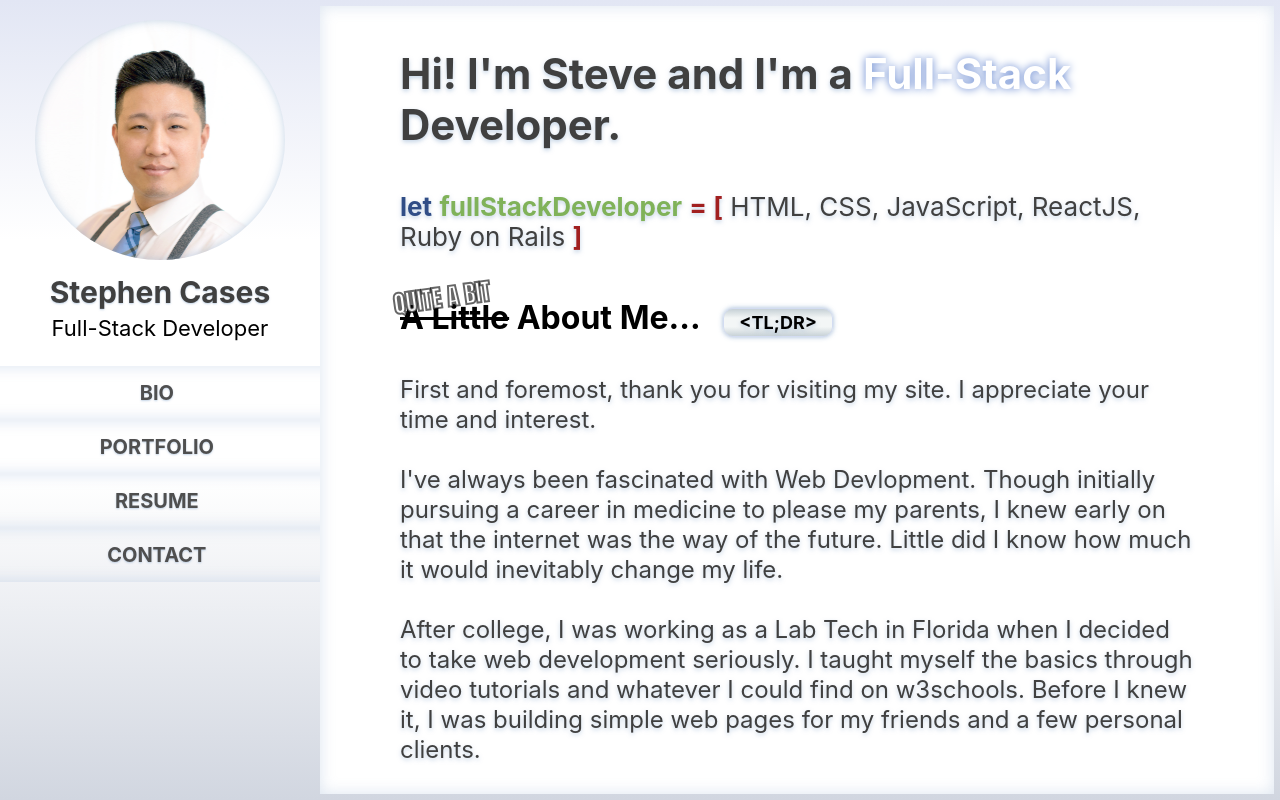
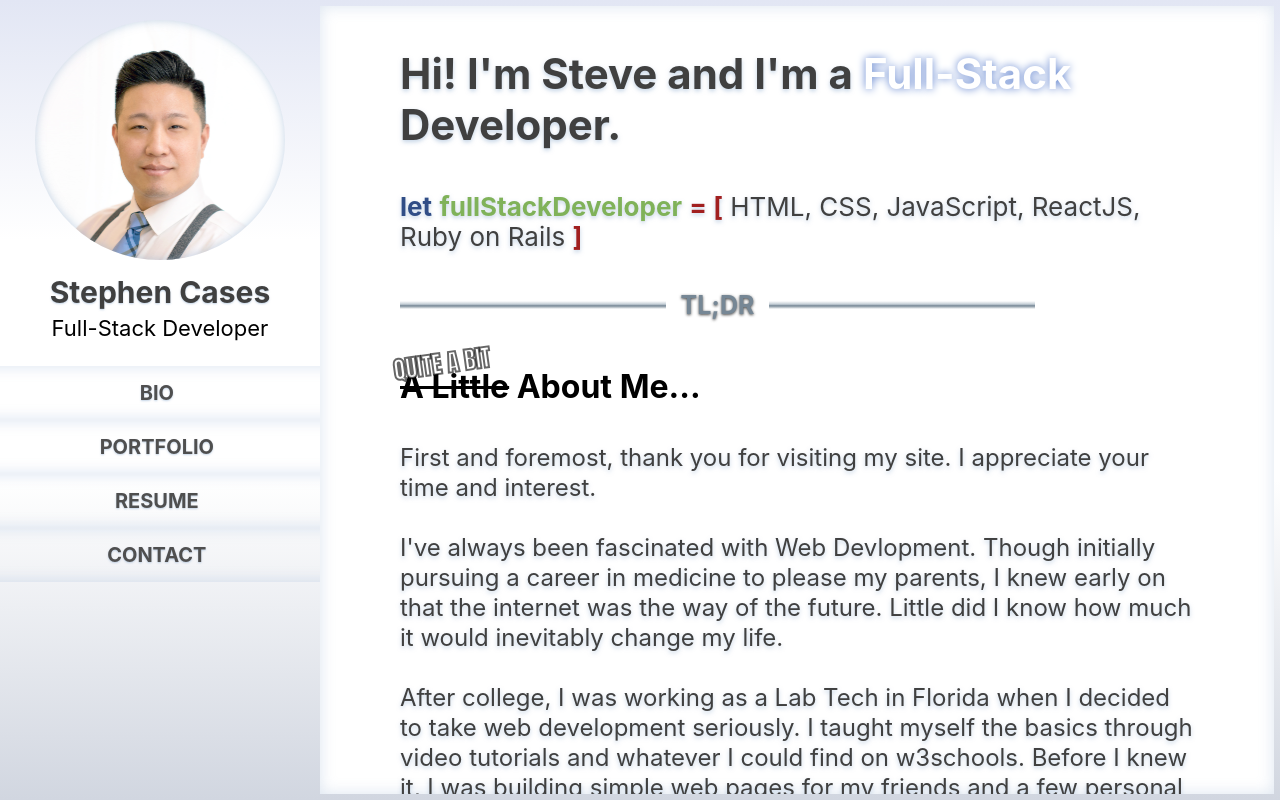
Before and after one commit to builtforsomethingbigger/stephencases.com, a React (Create React App) app: page / in a window 1280 px wide. Built offline with nearby package versions, Linux system fonts and the light colour scheme; no server answers.

Commit message:
TLDR updates

```diff
--- a/src/components/main/Bio.js
+++ b/src/components/main/Bio.js
@@ -24,7 +24,10 @@ import '../../styles/Bio.css';
                     <b className="text-blue">let</b>&nbsp;<b className="text-green">fullStackDeveloper</b>&nbsp;<b className="text-red">= {`[`}</b>&nbsp;HTML, CSS, JavaScript, ReactJS, Ruby on Rails <b className="text-red">{`]`}</b>
                 </p>
                 <div className="bio-content-wrapper" style={{display: bioContent}}>
-                    <h1><s>A Little</s> About Me...&nbsp;&nbsp; <span className="tldr-btn" onClick={() => expandCard()}>{`<TL;DR>`}</span></h1>
+                    <div className="tldr" onClick={() => expandCard()}>
+                        <p className="tldr-text">TL;DR</p>
+                    </div>
+                    <h1><s>A Little</s> About Me...</h1>
                     <div className="aBit">QUITE A BIT</div>
                     <p className="bio-content">
                         First and foremost, thank you for visiting my site. I appreciate your time and interest.
--- a/src/styles/Bio.css
+++ b/src/styles/Bio.css
@@ -51,30 +51,42 @@
     text-align: left;
     text-shadow: 0px 2px 4px rgba(138, 169, 205, 0.5);
 }
-.tldr-btn{
-    /* position: relative;
-    display: block; */
-    width: fit-content;
-    margin-bottom: 50px;
+.tldr{
+    position: relative;
+    display: inline-block;
+    width: 80%;
+    margin-top: -50px;
     font-size: 18px;
     font-weight: bold;
     background: linear-gradient(
         to bottom,
-        rgba(200, 210, 215) 2%,
-        rgba(243, 246, 246) 33%,
-        rgba(243, 246, 246) 66%,
-        rgba(200, 210, 215) 100%
+        rgb(255, 255, 255) 0%,
+        rgba(255, 255, 255) 45%,
+        rgb(196, 206, 214) 49%,
+        rgb(118, 135, 149) 51%,
+        rgba(255, 255, 255) 55%,
+        rgba(255, 255, 255) 100%
     );
 
-    padding: 3px 15px;
-    border: 1px solid rgb(211, 220, 241);
     border-radius: 10px;
-    box-shadow: 0px 0px 5px rgba(138, 169, 205, 0.8);
     text-shadow: 0px 2px 4px rgba(138, 169, 205, 0.5);
+    text-align: center;
     cursor: pointer;
 }
 .tldr-btn:hover{
     box-shadow: inset 0px 0px 8px rgba(138, 169, 205, 0.8);
+}
+.tldr-text{
+    position: relative;
+    display: inline-block;
+    width: fit-content;
+    height: fit-content;
+    padding: 0px 15px;
+    background-color: white;
+    font-size: 25px;
+    color: rgb(118, 135, 149);
+    text-shadow: 0px 1px 3px rgb(69, 69, 69);
+    text-align: center;
 }
 .bio-body{
     padding: 0px 80px;
@@ -102,7 +114,7 @@
 .aBit{
     position: relative;
     display: block;
-    top: -128px;
+    top: -130px;
     left: -10px;
     font-family: Impact, Haettenschweiler, 'Arial Narrow Bold', sans-serif;
     font-size: 24px;
--- a/src/styles/Contact.css
+++ b/src/styles/Contact.css
@@ -24,6 +24,13 @@
     height: fit-content;
     top: 50px;
     padding: 20px;
+    background: linear-gradient(
+        to bottom right,
+        rgb(226, 230, 244) 0%,
+        rgb(255, 255, 255) 50%,
+        rgb(255, 255, 255) 60%,
+        rgb(209, 214, 224) 100%
+    );
     border-radius: 25px;
     box-shadow: 0px 0px 15px rgba(138, 169, 205, 0.5);
 }
@@ -36,7 +43,7 @@ input{
     font-family: sans-serif;
     font-size: 15px;
     padding-left: 8px;
-    border: 1px solid rgb(75, 141, 217);
+    border: 1px solid rgb(166, 180, 195);
     border-radius: 8px;
     box-shadow: inset 0px 0px 6px rgba(10, 50, 95, 0.6);
 }
@@ -53,6 +60,7 @@ input:hover{
     padding: 8px;
     text-align: left;
     border: none;
+    border: 1px solid rgb(166, 180, 195);
     border-radius: 8px;
     box-shadow: inset 0px 0px 6px rgba(10, 50, 95, 0.6);
 }
@@ -78,10 +86,23 @@ input:hover{
 .contact-submit-btn{
     width: fit-content;
     height: fit-content;
-    padding: 8px 15px;
-    border: 1px solid rgb(75, 141, 217);
+    padding: 8px 25px;
+    border: 2px solid rgb(124, 180, 243);
     border-radius: 10px;
-    box-shadow: 0px 0px 15px rgba(138, 169, 205, 0.5);
+    background: linear-gradient(
+        to bottom,
+        rgb(136, 199, 231) 2%,
+        rgba(75, 141, 217) 33%,
+        rgba(75, 141, 217) 66%,
+        rgba(136, 199, 231) 100%
+    );
+    box-shadow: 0px 2px 8px rgb(145, 165, 188);
+    font-size: 15px;
+    font-weight: bold;
+    color: white;
+}
+.contact-submit-btn:hover{
+    box-shadow: inset 0px 0px 15px rgba(255, 255, 255, 0.5);
 }
 .thank-you-reponse{
     position: relative;
--- a/src/styles/Portfolio.css
+++ b/src/styles/Portfolio.css
@@ -25,6 +25,13 @@
     display: inline-block;
     width: 80%;
     height: fit-content;
+    background: linear-gradient(
+        to bottom,
+        rgb(226, 230, 244) 0%,
+        rgb(255, 255, 255) 50%,
+        rgb(255, 255, 255) 60%,
+        rgb(209, 214, 224) 100%
+    );
     box-shadow: 0px 0px 15px rgba(138, 169, 205, 0.5);
     border: 2px solid rgba(143, 166, 205, 0.3);
     border-radius: 20px;
@@ -55,8 +62,8 @@
     background: linear-gradient(
         to bottom,
         rgba(255, 255, 255, 0) 0%,
-        rgba(255, 255, 255, 0.5) 30%,
-        rgb(255, 255, 255) 100%
+        rgba(237, 242, 245, 0.8) 45%,
+        rgb(240, 247, 255) 100%
         );
 }
 .portfolio-more-info{
```
